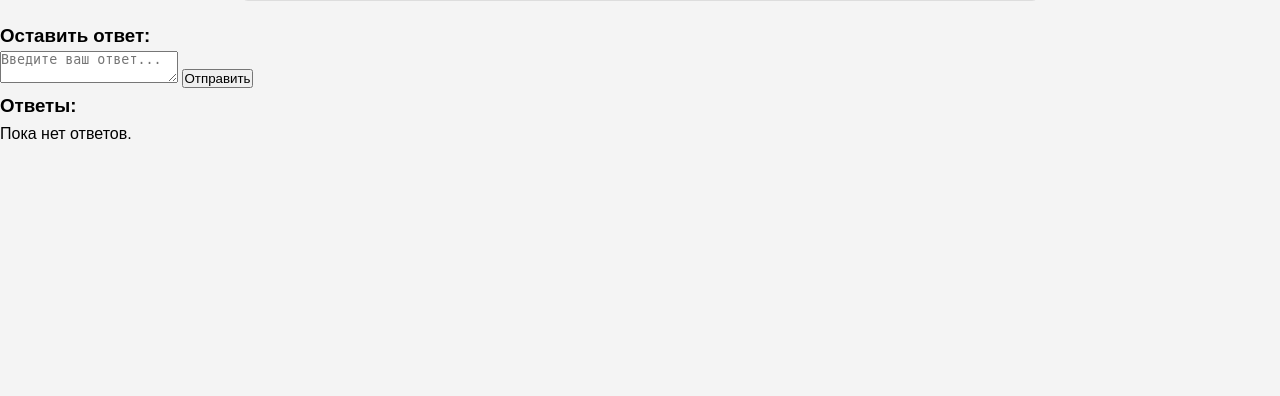
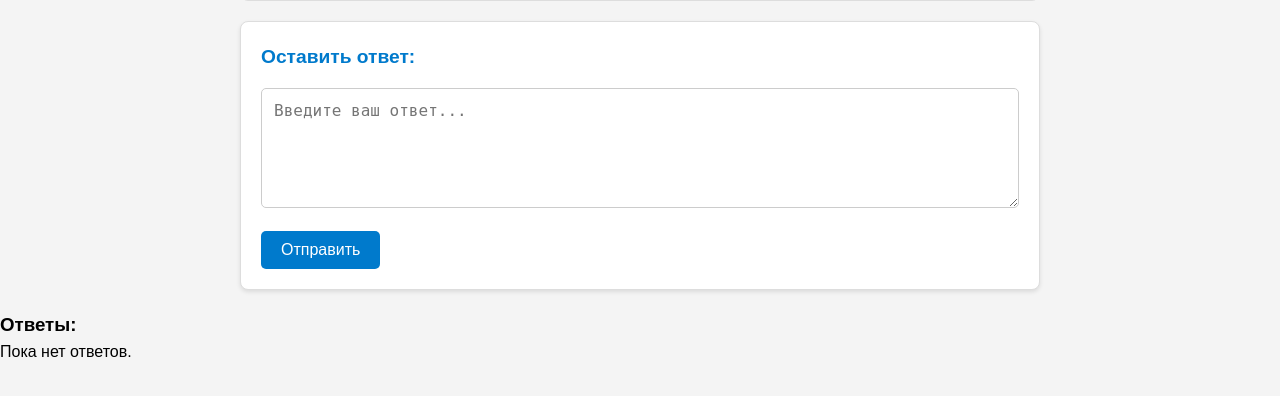
Before and after one commit to ArtiomNosov/it-classes-lang-course, a Flask app: template app/frontend/templates/view_question.html in a window 1280 px wide. Shown: the part 347-743 px from the top of the page. Run offline with Flask 3, Linux system fonts and the light colour scheme; the template is opened without the code that fills it, so the values that code supplies are empty.

Commit message:
починил страницу просмотра вопроса

```diff
--- a/app/frontend/static/css/my_questions.css
+++ b/app/frontend/static/css/my_questions.css
@@ -444,3 +444,57 @@ main {
 .notification .close-btn:hover {
     background-color: rgba(255, 255, 255, 0.2);
 }
+
+/* Контейнер для формы отправки ответа */
+.answer-form {
+    background-color: #fff;
+    border: 1px solid #ddd;
+    border-radius: 8px;
+    padding: 20px;
+    margin: 20px auto;
+    max-width: 800px;
+    box-shadow: 0 2px 4px rgba(0, 0, 0, 0.1);
+}
+
+/* Заголовок формы */
+.answer-form h3 {
+    font-size: 1.2rem;
+    color: #007acc;
+    margin-bottom: 15px;
+    text-align: left;
+}
+
+/* Текстовое поле для ввода ответа */
+.answer-form textarea {
+    width: 100%;
+    height: 120px; /* Увеличиваем высоту для удобства */
+    padding: 12px;
+    font-size: 1rem;
+    border: 1px solid #ccc;
+    border-radius: 5px;
+    resize: vertical; /* Разрешаем изменять высоту только по вертикали */
+    margin-bottom: 15px;
+    transition: border-color 0.3s ease;
+}
+
+.answer-form textarea:focus {
+    border-color: #007acc; /* Подсветка при фокусе */
+    outline: none;
+}
+
+/* Кнопка отправки ответа */
+.answer-form button {
+    display: inline-block;
+    background-color: #007acc;
+    color: white;
+    border: none;
+    padding: 10px 20px;
+    font-size: 1rem;
+    cursor: pointer;
+    border-radius: 5px;
+    transition: background-color 0.3s ease;
+}
+
+.answer-form button:hover {
+    background-color: #005f99; /* Темнеет при наведении */
+}
--- a/app/frontend/templates/view_question.html
+++ b/app/frontend/templates/view_question.html
@@ -138,6 +138,8 @@
     document.addEventListener('DOMContentLoaded', () => {
         const answerForm = document.getElementById('answer-form');
         const answersContainer = document.querySelector('.answers');
+        const questionId = answerForm.getAttribute('data-question-id');
+        const redirectUrl = `/question/${questionId}`; // Формируем URL
 
         // Обработчик отправки формы
         answerForm.addEventListener('submit', async (event) => {
@@ -157,7 +159,8 @@
 
                 if (response.ok) {
                     const result = await response.json();
-                    showNotification(result.message, 'success',delay=2000); // Показываем уведомление
+
+                    showNotification(result.message, 'success', redirectUrl, delay=2000); // Показываем уведомление
 
                     // Очищаем форму
                     answerForm.querySelector('textarea[name="answer"]').value = '';
```
